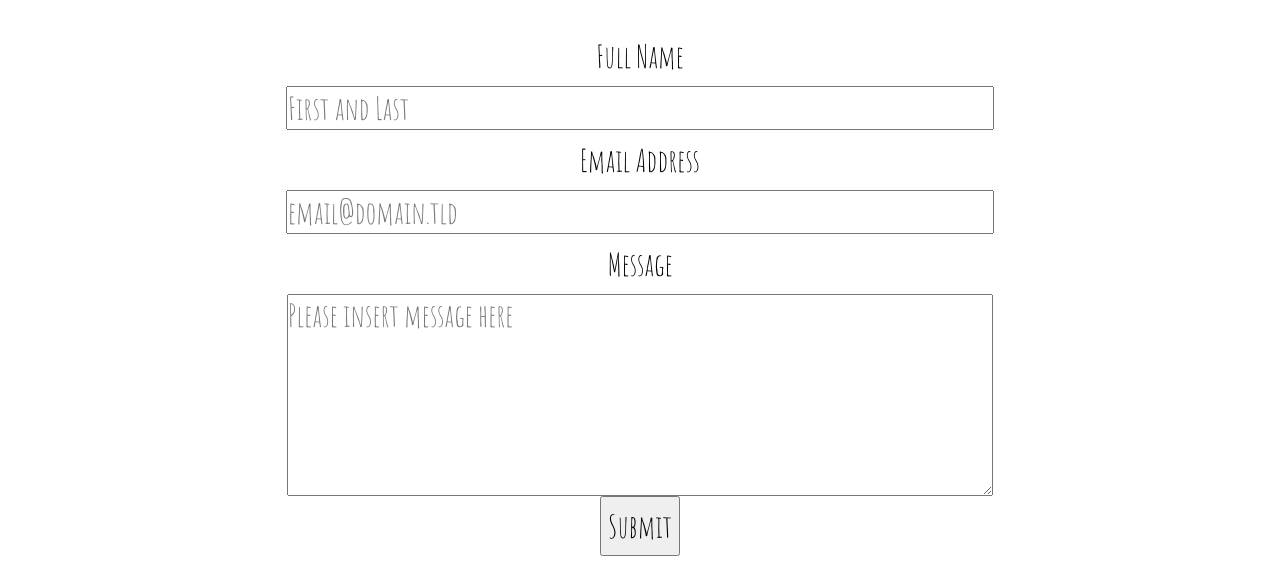
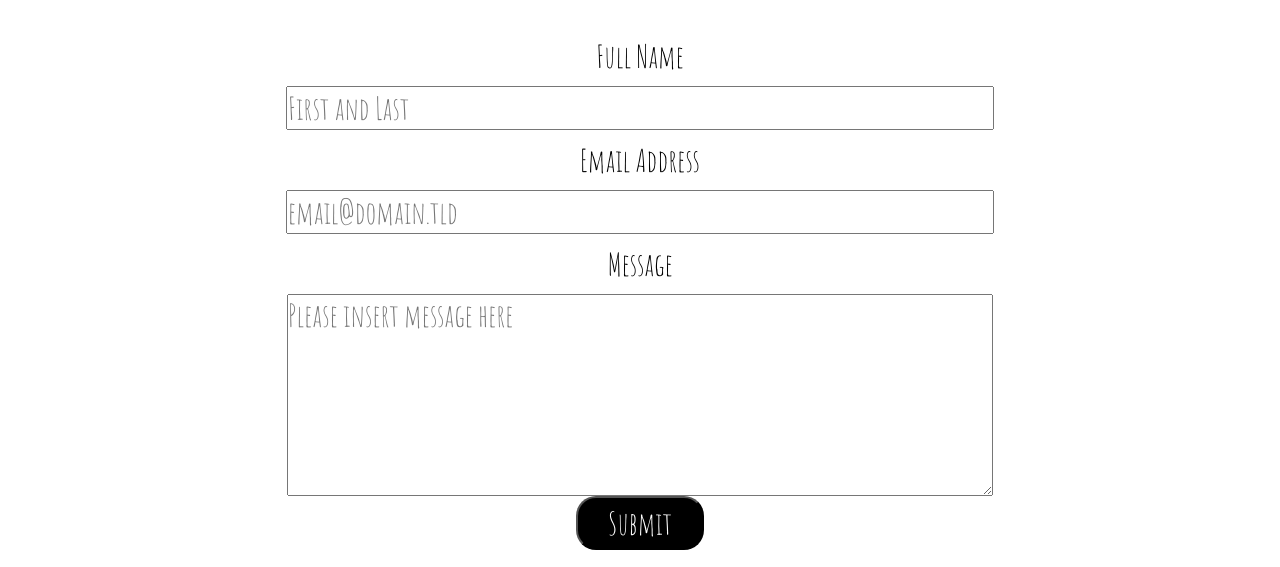
Before and after one commit to Marcohylo/New-and-updated-Portfolio, a plain HTML site: page index.html in a window 1280 px wide. Shown: the part 3019-3586 px from the top of the page. Drawn offline with Linux system fonts and the light colour scheme.

Commit message:
final product
final product

```diff
--- a/index.html
+++ b/index.html
@@ -105,7 +105,7 @@
           <textarea rows="5" name="message" id="message" placeholder="Please insert message here" required=""></textarea>
           <input type="hidden" name="_subject" id="email-subject" value="Contact Form Submission">
         <!-- </fieldset> -->
-        <input type="submit" value="Submit" id="submit-button">
+        <input id="sub" type="submit" value="Submit" id="submit-button">
     </form>
 </div="">
     <ul class="social">
--- a/style.css
+++ b/style.css
@@ -369,6 +369,20 @@ nav .links a{
     margin: auto auto;
 }
 
+input#sub{
+    padding: 5px;
+    font: "Amatic SC";
+    width: 10%;
+    height: 10%;
+    border-radius: 20px;
+    background: black;
+    color: white;
+}
+
+input#sub:hover {
+    background-color:#404040;
+    opacity: 1;
+}
 
 #myBtn2:hover {
     background-color: black; /* Add a dark-grey background on hover */
```
